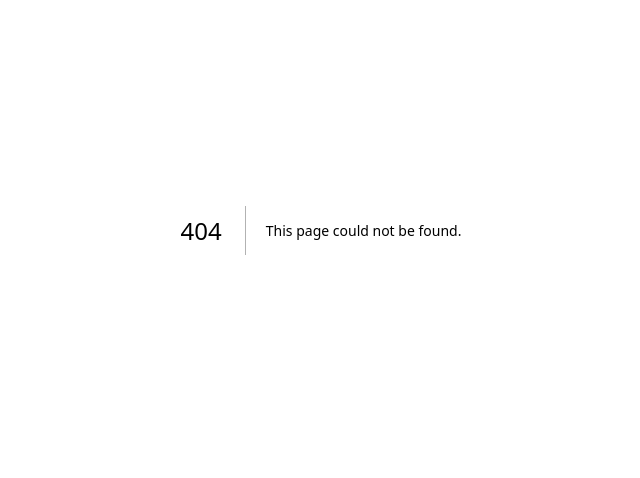
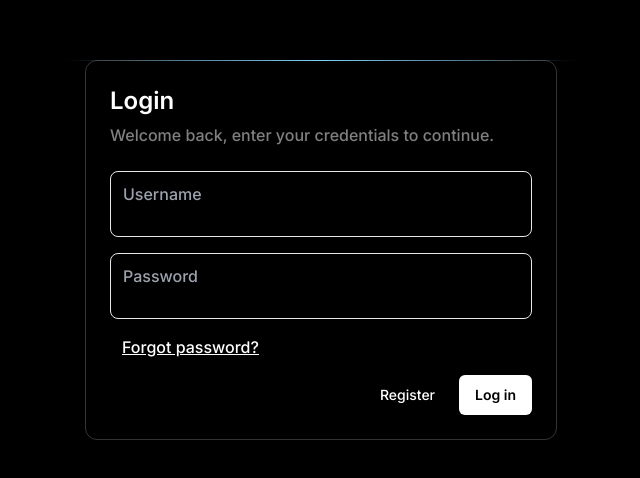
Before and after one commit to anjali-sim/NextJs-Practical, a Next.js app: page /login in a window 1280 px wide. Before the commit this address had no page. Shown: the part 170-648 px from the top of the page, without its empty margins (319-959 px from the left). Built offline with nearby package versions, Linux system fonts and the light colour scheme.

Commit message:
:lipstick: Designed the login form

```diff
--- /dev/null
+++ b/app/login/page.tsx
@@ -0,0 +1,81 @@
+import Link from "next/link";
+
+export default function LoginPage() {
+  return (
+    <div>
+      <div className="bg-black text-white flex min-h-screen flex-col items-center pt-16 sm:justify-center sm:pt-0">
+        <div className="relative mt-12 w-full max-w-lg sm:mt-10">
+          <div className="relative -mb-px h-px w-full bg-gradient-to-r from-transparent via-sky-300 to-transparent"></div>
+          <div className="mx-5 border dark:border-b-white/50 dark:border-t-white/50 border-b-white/20 sm:border-t-white/20 shadow-[20px_0_20px_20px] shadow-slate-500/10 dark:shadow-white/20 rounded-lg border-white/20 border-l-white/20 border-r-white/20 sm:shadow-sm lg:rounded-xl lg:shadow-none">
+            <div className="flex flex-col p-6">
+              <h3 className="text-2xl font-semibold">Login</h3>
+              <p className="mt-1.5 text-md font-medium text-white/50">
+                Welcome back, enter your credentials to continue.
+              </p>
+            </div>
+            <div className="p-6 pt-0">
+              <form>
+                <div>
+                  <div>
+                    <div className="group relative rounded-lg border focus-within:border-sky-200 px-3 pb-1.5 pt-2.5 duration-200 focus-within:ring focus-within:ring-sky-300/30">
+                      <div className="flex justify-between">
+                        <label className="text-md font-medium text-muted-foreground group-focus-within:text-white text-gray-400">
+                          Username
+                        </label>
+                      </div>
+                      <input
+                        type="text"
+                        name="username"
+                        className="block w-full border-0 bg-transparent p-0 text-md focus:outline-none"
+                      />
+                    </div>
+                  </div>
+                </div>
+                <div className="mt-4">
+                  <div>
+                    <div className="group relative rounded-lg border focus-within:border-sky-200 px-3 pb-1.5 pt-2.5 duration-200 focus-within:ring focus-within:ring-sky-300/30">
+                      <div className="flex justify-between">
+                        <label className="text-md font-medium text-muted-foreground group-focus-within:text-white text-gray-400">
+                          Password
+                        </label>
+                      </div>
+                      <div className="flex items-center">
+                        <input
+                          type="password"
+                          name="password"
+                          className="block w-full border-0 bg-transparent p-0 text-md focus:outline-none"
+                        />
+                      </div>
+                    </div>
+                  </div>
+                </div>
+                <div className="mt-4 ml-3">
+                  <Link
+                    className="text-md font-medium text-foreground underline"
+                    href="/forgot-password"
+                  >
+                    Forgot password?
+                  </Link>
+                </div>
+                <div className="mt-4 flex items-center justify-end gap-x-2">
+                  <Link
+                    className="inline-flex items-center justify-center rounded-md text-sm font-medium transition-all focus-visible:outline-none focus-visible:ring-2 focus-visible:ring-ring focus-visible:ring-offset-2 disabled:pointer-events-none disabled:opacity-50 hover:bg-accent hover:ring hover:ring-white h-10 px-4 py-2 duration-200"
+                    href="/register"
+                  >
+                    Register
+                  </Link>
+                  <button
+                    className="font-semibold hover:bg-black hover:text-white hover:ring hover:ring-white transition duration-300 inline-flex items-center justify-center rounded-md text-sm focus-visible:outline-none focus-visible:ring-2 focus-visible:ring-offset-2 disabled:pointer-events-none disabled:opacity-50 bg-white text-black h-10 px-4 py-2"
+                    type="submit"
+                  >
+                    Log in
+                  </button>
+                </div>
+              </form>
+            </div>
+          </div>
+        </div>
+      </div>
+    </div>
+  );
+}
--- a/app/page.tsx
+++ b/app/page.tsx
@@ -1,113 +1,5 @@
-import Image from "next/image";
-
 export default function Home() {
   return (
-    <main className="flex min-h-screen flex-col items-center justify-between p-24">
-      <div className="z-10 max-w-5xl w-full items-center justify-between font-mono text-sm lg:flex">
-        <p className="fixed left-0 top-0 flex w-full justify-center border-b border-gray-300 bg-gradient-to-b from-zinc-200 pb-6 pt-8 backdrop-blur-2xl dark:border-neutral-800 dark:bg-zinc-800/30 dark:from-inherit lg:static lg:w-auto  lg:rounded-xl lg:border lg:bg-gray-200 lg:p-4 lg:dark:bg-zinc-800/30">
-          Get started by editing&nbsp;
-          <code className="font-mono font-bold">app/page.tsx</code>
-        </p>
-        <div className="fixed bottom-0 left-0 flex h-48 w-full items-end justify-center bg-gradient-to-t from-white via-white dark:from-black dark:via-black lg:static lg:h-auto lg:w-auto lg:bg-none">
-          <a
-            className="pointer-events-none flex place-items-center gap-2 p-8 lg:pointer-events-auto lg:p-0"
-            href="https://vercel.com?utm_source=create-next-app&utm_medium=appdir-template&utm_campaign=create-next-app"
-            target="_blank"
-            rel="noopener noreferrer"
-          >
-            By{" "}
-            <Image
-              src="/vercel.svg"
-              alt="Vercel Logo"
-              className="dark:invert"
-              width={100}
-              height={24}
-              priority
-            />
-          </a>
-        </div>
-      </div>
-
-      <div className="relative flex place-items-center before:absolute before:h-[300px] before:w-full sm:before:w-[480px] before:-translate-x-1/2 before:rounded-full before:bg-gradient-radial before:from-white before:to-transparent before:blur-2xl before:content-[''] after:absolute after:-z-20 after:h-[180px] after:w-full sm:after:w-[240px] after:translate-x-1/3 after:bg-gradient-conic after:from-sky-200 after:via-blue-200 after:blur-2xl after:content-[''] before:dark:bg-gradient-to-br before:dark:from-transparent before:dark:to-blue-700 before:dark:opacity-10 after:dark:from-sky-900 after:dark:via-[#0141ff] after:dark:opacity-40 before:lg:h-[360px] z-[-1]">
-        <Image
-          className="relative dark:drop-shadow-[0_0_0.3rem_#ffffff70] dark:invert"
-          src="/next.svg"
-          alt="Next.js Logo"
-          width={180}
-          height={37}
-          priority
-        />
-      </div>
-
-      <div className="mb-32 grid text-center lg:max-w-5xl lg:w-full lg:mb-0 lg:grid-cols-4 lg:text-left">
-        <a
-          href="https://nextjs.org/docs?utm_source=create-next-app&utm_medium=appdir-template&utm_campaign=create-next-app"
-          className="group rounded-lg border border-transparent px-5 py-4 transition-colors hover:border-gray-300 hover:bg-gray-100 hover:dark:border-neutral-700 hover:dark:bg-neutral-800/30"
-          target="_blank"
-          rel="noopener noreferrer"
-        >
-          <h2 className={`mb-3 text-2xl font-semibold`}>
-            Docs{" "}
-            <span className="inline-block transition-transform group-hover:translate-x-1 motion-reduce:transform-none">
-              -&gt;
-            </span>
-          </h2>
-          <p className={`m-0 max-w-[30ch] text-sm opacity-50`}>
-            Find in-depth information about Next.js features and API.
-          </p>
-        </a>
-
-        <a
-          href="https://nextjs.org/learn?utm_source=create-next-app&utm_medium=appdir-template-tw&utm_campaign=create-next-app"
-          className="group rounded-lg border border-transparent px-5 py-4 transition-colors hover:border-gray-300 hover:bg-gray-100 hover:dark:border-neutral-700 hover:dark:bg-neutral-800/30"
-          target="_blank"
-          rel="noopener noreferrer"
-        >
-          <h2 className={`mb-3 text-2xl font-semibold`}>
-            Learn{" "}
-            <span className="inline-block transition-transform group-hover:translate-x-1 motion-reduce:transform-none">
-              -&gt;
-            </span>
-          </h2>
-          <p className={`m-0 max-w-[30ch] text-sm opacity-50`}>
-            Learn about Next.js in an interactive course with&nbsp;quizzes!
-          </p>
-        </a>
-
-        <a
-          href="https://vercel.com/templates?framework=next.js&utm_source=create-next-app&utm_medium=appdir-template&utm_campaign=create-next-app"
-          className="group rounded-lg border border-transparent px-5 py-4 transition-colors hover:border-gray-300 hover:bg-gray-100 hover:dark:border-neutral-700 hover:dark:bg-neutral-800/30"
-          target="_blank"
-          rel="noopener noreferrer"
-        >
-          <h2 className={`mb-3 text-2xl font-semibold`}>
-            Templates{" "}
-            <span className="inline-block transition-transform group-hover:translate-x-1 motion-reduce:transform-none">
-              -&gt;
-            </span>
-          </h2>
-          <p className={`m-0 max-w-[30ch] text-sm opacity-50`}>
-            Explore starter templates for Next.js.
-          </p>
-        </a>
-
-        <a
-          href="https://vercel.com/new?utm_source=create-next-app&utm_medium=appdir-template&utm_campaign=create-next-app"
-          className="group rounded-lg border border-transparent px-5 py-4 transition-colors hover:border-gray-300 hover:bg-gray-100 hover:dark:border-neutral-700 hover:dark:bg-neutral-800/30"
-          target="_blank"
-          rel="noopener noreferrer"
-        >
-          <h2 className={`mb-3 text-2xl font-semibold`}>
-            Deploy{" "}
-            <span className="inline-block transition-transform group-hover:translate-x-1 motion-reduce:transform-none">
-              -&gt;
-            </span>
-          </h2>
-          <p className={`m-0 max-w-[30ch] text-sm opacity-50 text-balance`}>
-            Instantly deploy your Next.js site to a shareable URL with Vercel.
-          </p>
-        </a>
-      </div>
-    </main>
+   <main className="flex h-full flex-col items-center justify-center ">Hello Auth!</main>
   );
 }
```
Also changed, not shown: app/components/loginForm.tsx (added).
